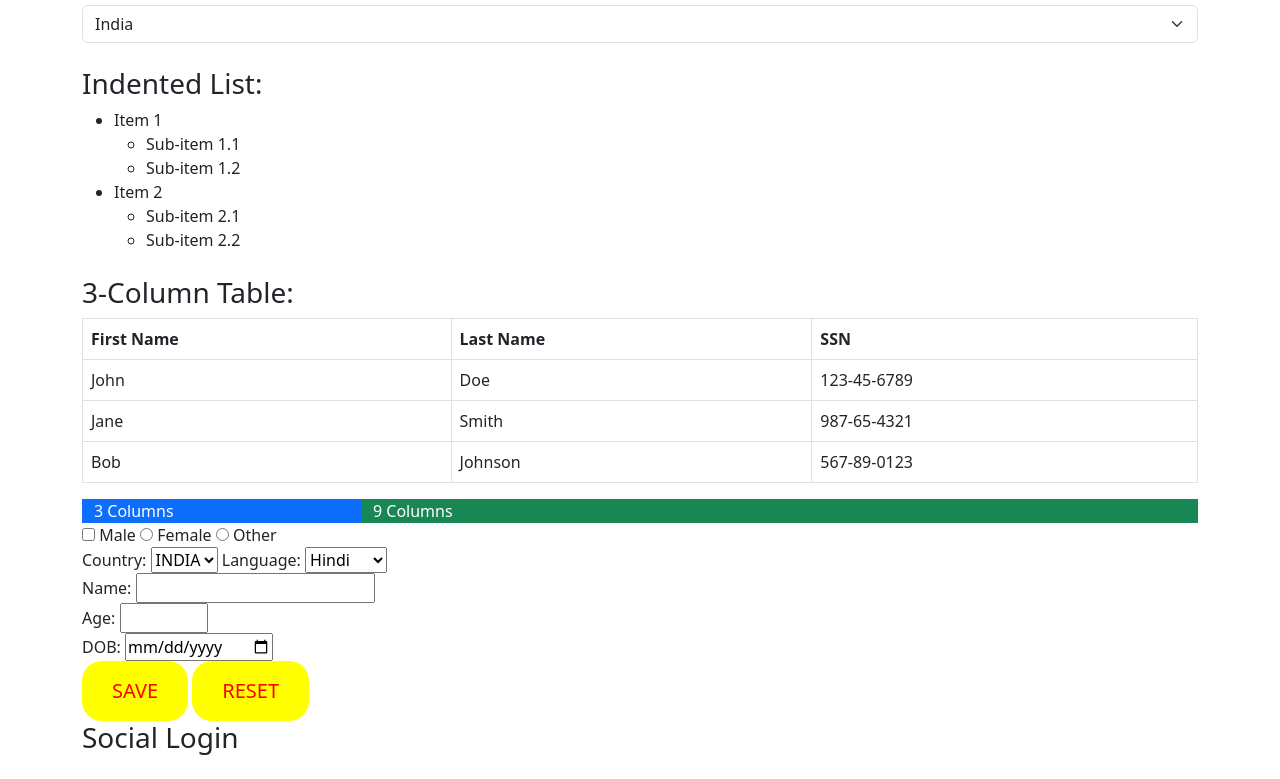
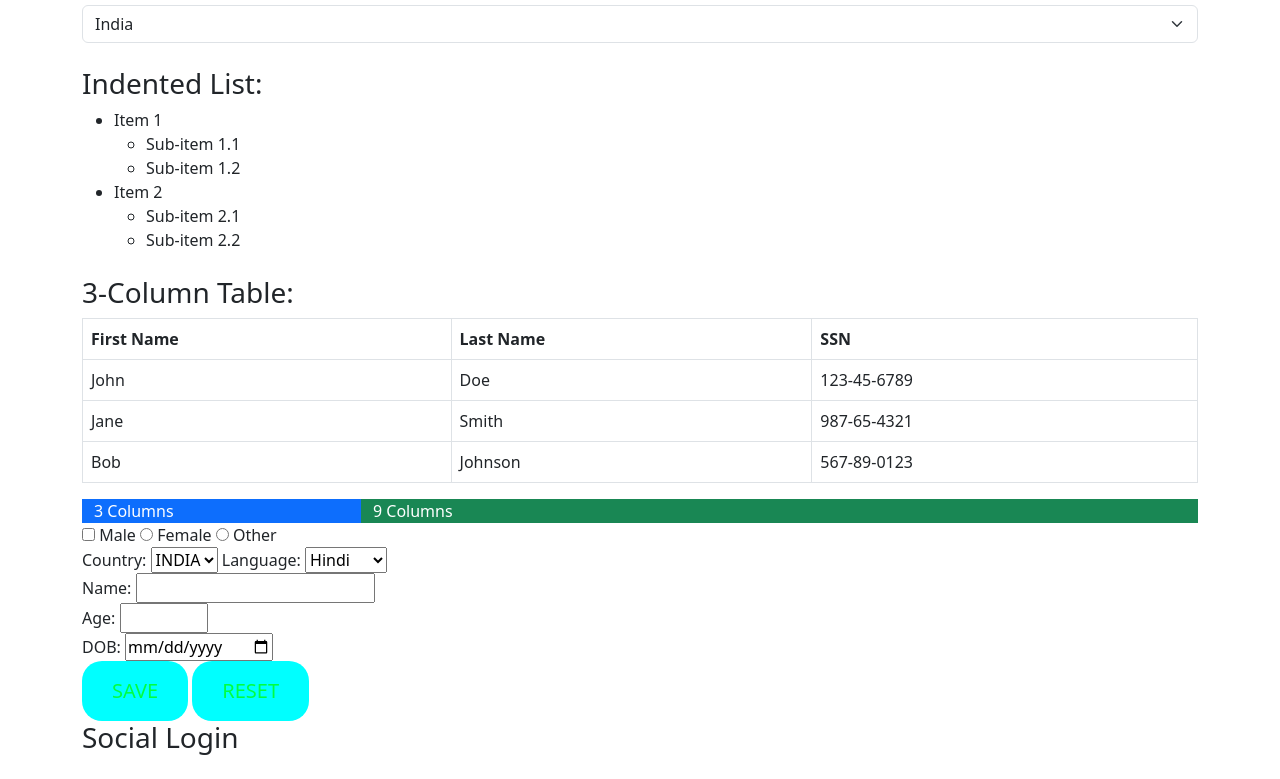
Before and after one commit to ralam11/project1, a plain HTML site: page index.html in a window 1280 px wide. Shown: the part 676-1455 px from the top of the page. Drawn offline with nearby package versions, Linux system fonts and the light colour scheme.

Commit message:
css updated

```diff
--- a/style.css
+++ b/style.css
@@ -7,8 +7,8 @@ h1 {
 
     button {
         font-size: 20px; /* Bigger font size */
-        color: red; /* Text color */
-        background-color: yellow; /* Background color */
+        color: rgb(0, 255, 64); /* Text color */
+        background-color: rgb(0, 255, 255); /* Background color */
         border: none; /* Remove border */
         padding: 15px 30px; /* Increase padding for size */
         border-radius: 20px; /* Rounded edges */
```
